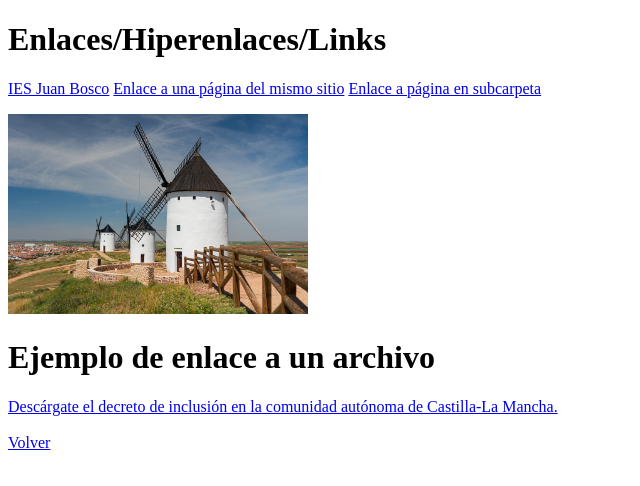
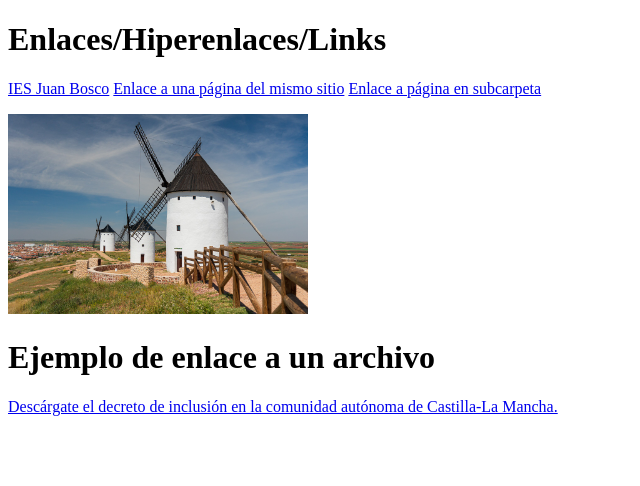
Before and after one commit to maaarptrr/Tarea-UT1-Videotutoriales, a plain HTML site: page enlaces.html in a window 1280 px wide. Shown: the full height of the page, 0-640 px from the left. Drawn offline with Linux system fonts and the light colour scheme.

Commit message:
elimina errores en múltiples archivos HTML

```diff
--- a/enlaces.html
+++ b/enlaces.html
@@ -15,7 +15,6 @@
     </p>
     <h1>Ejemplo de enlace a un archivo</h1>
     <a href="decreto_inclusión.pdf">Descárgate el decreto de inclusión en la comunidad
-autónoma de Castilla-La Mancha.</a> <br><br>
-<a href="../INDEX.html">Volver</a>
+autónoma de Castilla-La Mancha.</a>
 </body>
 </html>
```
Also changed, not shown: elementos-bloque-linea/elementos-bloque-linea.html (+0 -2 lines), enlaces-marcadores/enlaces-marcadores.html (+0 -2 lines), formato-texto/estilos.html (+0 -1 lines), formularios/formularios.html (+0 -2 lines), formularios2/formularios2.html (+0 -1 lines), listas/listas.html (+0 -2 lines), parrafos/parrafo-br-pre.html (+0 -2 lines), primpasos/primeros-pasos.html (+0 -1 lines), tablas/tablas.html (+0 -2 lines), uso-vscode/uso-vscode.html (+0 -1 lines).
